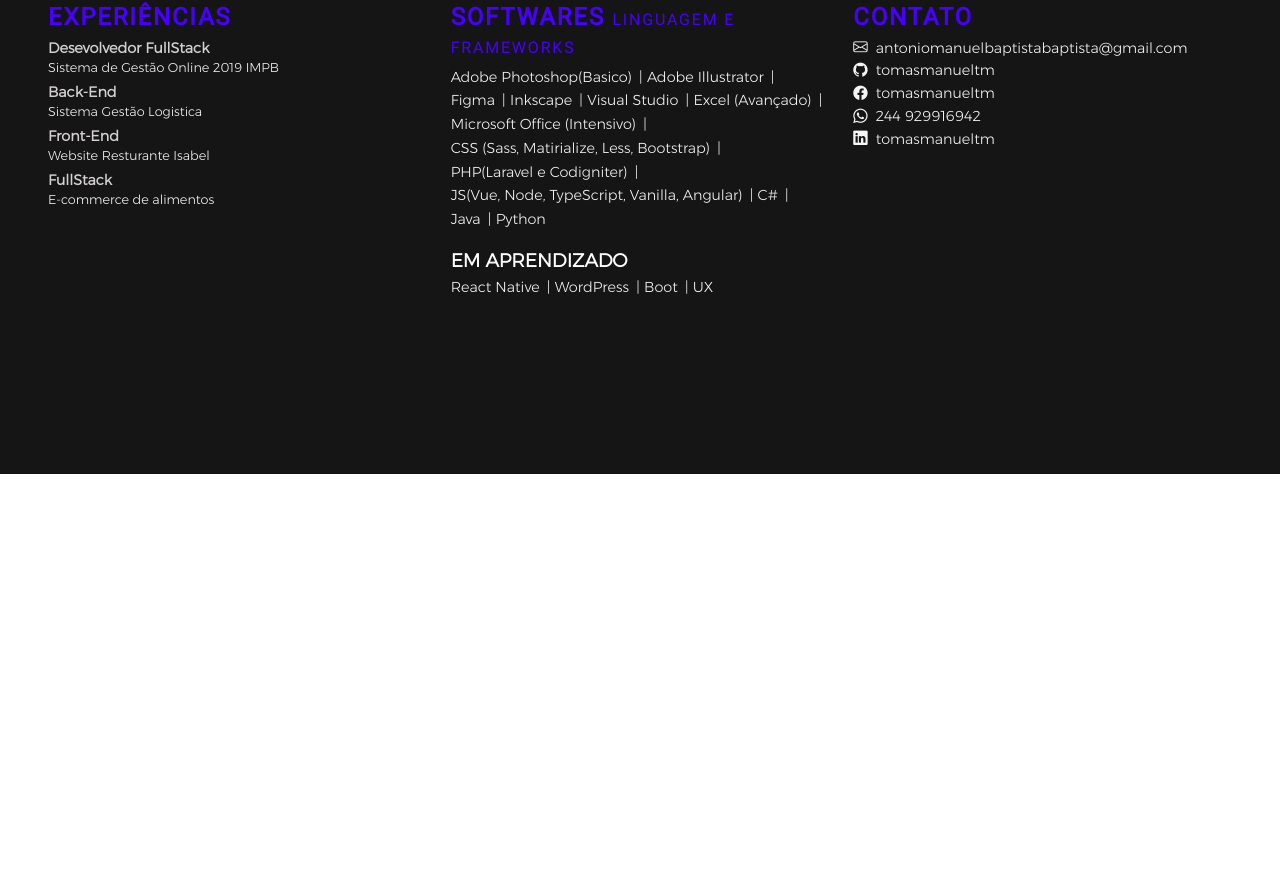
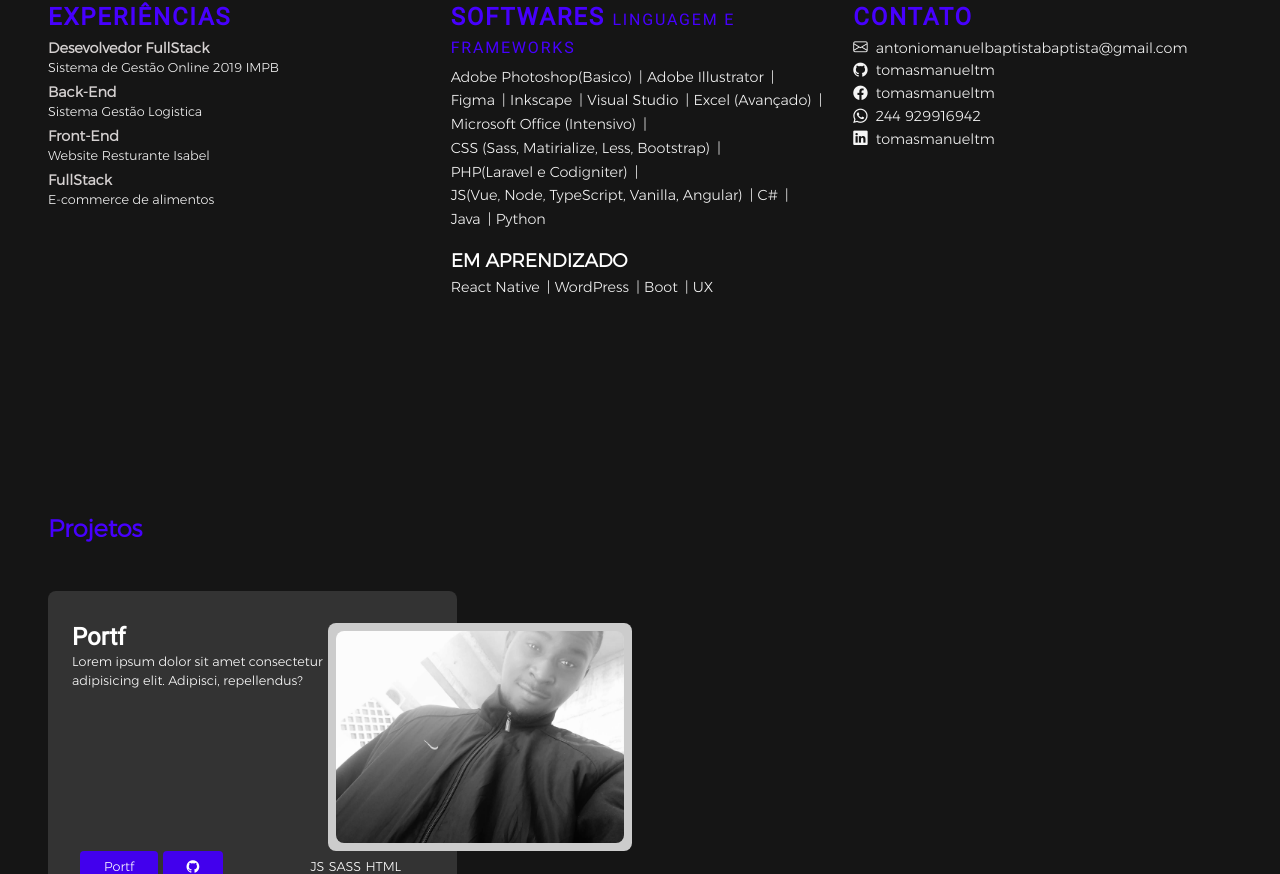
Before and after one commit to TomasManuelTM/portfolio, a plain HTML site: page index.html in a window 1280 px wide. Shown: the part 1926-2800 px from the top of the page. Before the commit the page ends 2400 px from the top, so only its background shows below. Drawn offline with Linux system fonts and the light colour scheme.

Commit message:
projetos push

```diff
--- a/assets/sass/index.sass
+++ b/assets/sass/index.sass
@@ -115,10 +115,7 @@ body
             letter-spacing: 1.5px
 
     .index
-        top: 0px
-        clear: both
-        height: 100vh
-        position: relative
+        @extend .padrao
         @include flex(center, center, column)
 
         // descricao
@@ -187,15 +184,8 @@ body
                 transition: transform .1s, font-weight .0s, outline .1s, background .1s, color .0s
     .sobre
         clear: both
-        bottom: 0px
-        height: 100vh
-        @include index
-        position: relative
-        background: var(--back)
+        @extend .padrao
         @include flex(center, center, column)
-
-        @include table
-            height: 100%
 
         aside
             width: 80%
@@ -266,18 +256,10 @@ body
                     strong
                         font-weight: 900
                         font-family: Roboto
-
     .conhecimentos
         clear: both
-        bottom: 0px
-        height: 100vh
-        @include index
-        position: relative
-        background: var(--back)
+        @extend .padrao
         @include flex(center, center, column)
-
-        @include table
-            height: 100%
 
         ul
             padding: 0rem
@@ -345,6 +327,77 @@ body
                             display: block
                             &::after
                                 content: ""
+    .projetos
+        bottom: 0px
+        @extend .padrao
+
+        h1
+            margin: 0 auto
+            font-weight: 900
+            color: var(--color)
+        ul
+            width: 100%
+            padding: 3rem 0
+            @include grid(2)
+            position: relative
+            // grid-template-areas: "left bottom"
+
+            li
+                z-index: 0
+                height: 300px
+                @include flex
+                position: relative
+                padding: 2rem 0 2.5rem 1.5rem
+
+                &::before
+                    top: 0px
+                    left: 0px
+                    width: 70%
+                    content: ""
+                    z-index: -1
+                    height: 100%
+                    position: absolute
+                    background: #333
+                    border-radius: 8px
+
+                .descricao
+                    // position: relative
+
+                    h2
+                        color: #fff
+                        font-weight: 900
+                        font-family: Roboto
+                    span
+                        color: #fff
+                        font-size: .8rem
+
+                    .btn-link
+                        left: 2rem
+                        bottom: 1rem
+                        @include flex
+                        min-width: 55%
+                        max-width: 59%
+                        position: absolute
+
+                        div
+                            a
+                                color: #fff
+                                font-size: .8rem
+                                border-radius: 4px
+                                padding: .5rem 1.5rem
+                                background: #4200ed
+                .img
+                    width: 100%
+                    padding: .5rem
+                    overflow: hidden
+                    background: #ccc
+                    border-radius: 8px
+
+                    img
+                        width: 100%
+                        height: 100%
+                        object-fit: cover
+                        border-radius: inherit
 
 
 
@@ -386,7 +439,14 @@ body
             background: #fff
             border-radius: 50%
 
+.padrao
+    height: 100vh
+    @include index
+    position: relative
+    background: var(--back)
 
+    @include table
+        height: 100%
 //
 .footer
     z-index: 1
--- a/index.html
+++ b/index.html
@@ -128,6 +128,31 @@
             </li>
         </ul>
     </article>
+    <!-- projetos -->
+    <section class="projetos" id="projetos">
+        <h1>Projetos</h1>
+        <ul>
+            <li>
+                <div class="descricao">
+                    <h2>Portf</h2>
+                    <span>Lorem ipsum dolor sit amet consectetur adipisicing elit. Adipisci, repellendus?</span>
+
+                    <div class="btn-link">
+                        <div>
+                            <a href="">Portf</a>
+                            <a href=""><i class="bi bi-github"></i></a>
+                        </div>
+                        <div class="href">
+                            <span>JS</span>
+                            <span>SASS</span>
+                            <span>HTML</span>
+                        </div>
+                    </div>
+                </div>
+                <div class="img"><img src="assets/src/avatar.jpg" alt=""></div>
+            </li>
+        </ul>
+    </section>
 </div>
 
 
@@ -135,7 +160,7 @@
     <a href="#inicio"><span>Inicio</span><i></i></a>
     <a href="#sobre"><span>Sobre</span><i></i></a>
     <a href="#conhecimentos"><span>conhecimentos</span><i></i></a>
-    <a href="#"><span>Projetos</span><i></i></a>
+    <a href="#projetos"><span>Projetos</span><i></i></a>
  </div>
 
 <footer class="footer">
```
Also changed, not shown: assets/sass/index.css, 1 other file.
